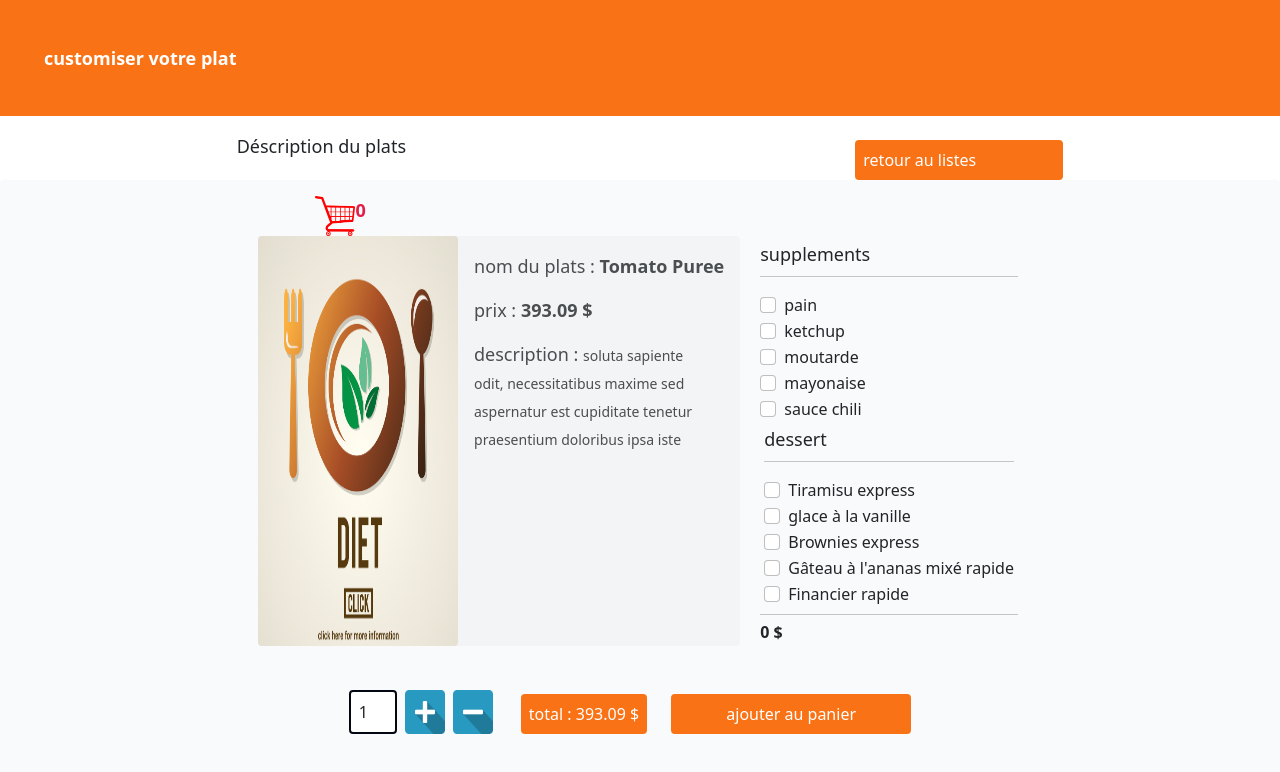
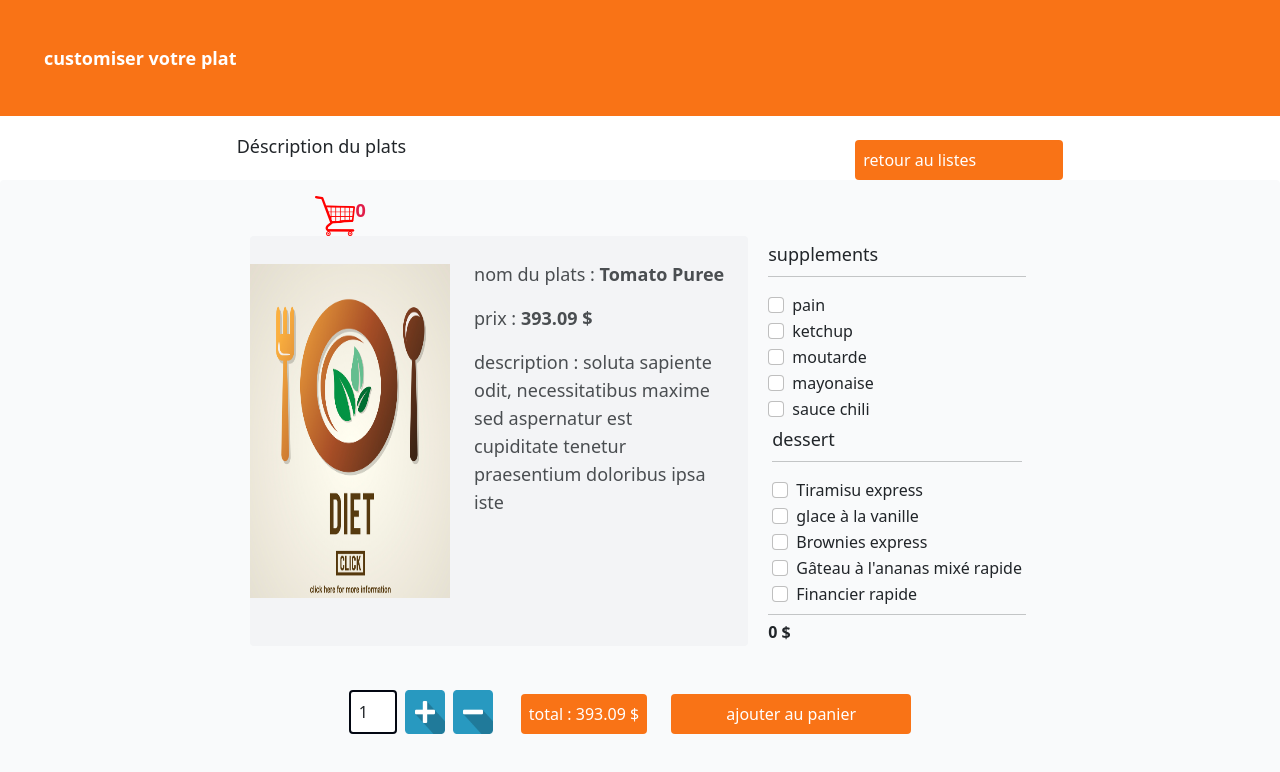
Before and after one commit to mourad-edine/Valeur, a Vue app: page /info/1 in a window 1280 px wide. Shown: the top 772 px of the page. Built offline with nearby package versions, Linux system fonts and the light colour scheme.

Commit message:
version plus claire que le precedent

```diff
--- a/src/components/Information.vue
+++ b/src/components/Information.vue
@@ -30,14 +30,14 @@
       </div>
       <div class="md:flex justify-center">
         <div class="md:flex bg-gray-100 rounded mr-4">
-          <img src="../images/food.png" alt="" width="200" class="rounded overflow-hidden">
-          <div>
-            <p class="text-semibold text-lg opacity-80 m-3">nom du plats : <span class="font-semibold">{{
+          <img src="../images/food.png" alt="" width="200" class="rounded overflow-hidden pt-7 pb-12">
+          <div class="m-2">
+            <p class="text-semibold text-lg opacity-80 m-3 mt">nom du plats : <span class="font-semibold">{{
               selectionner.nom_produit
             }}</span></p>
             <p class="text-semibold text-lg opacity-80 m-3">prix : <span class="font-semibold">{{ selectionner.prix
             }} $ </span></p>
-            <p class="text-semibold text-lg opacity-80 m-3 w-60">description : <span class="font-thin text-sm"> soluta
+            <p class="text-semibold text-lg opacity-80 m-3 w-60">description : <span class="font-thin text-md"> soluta
                 sapiente odit, necessitatibus maxime sed aspernatur est cupiditate tenetur praesentium doloribus ipsa
                 iste</span></p>
           </div>
@@ -100,6 +100,10 @@
 </template>
 
 <script setup>
+
+window.onload = function () {
+  window.scrollTo(0, document.body.scrollHeight);
+};
 import pro from '../db.json'
 import { computed } from 'vue'
 import { useRoute } from 'vue-router'
@@ -159,6 +163,12 @@ export default defineComponent({
     },
 
   },
+
+  mounted() {
+    this.$nextTick(() => {
+      window.scrollTo(0, document.body.scrollHeight);
+    });
+  },
   watch: {
     comp: function () {
       var tab = []
```
